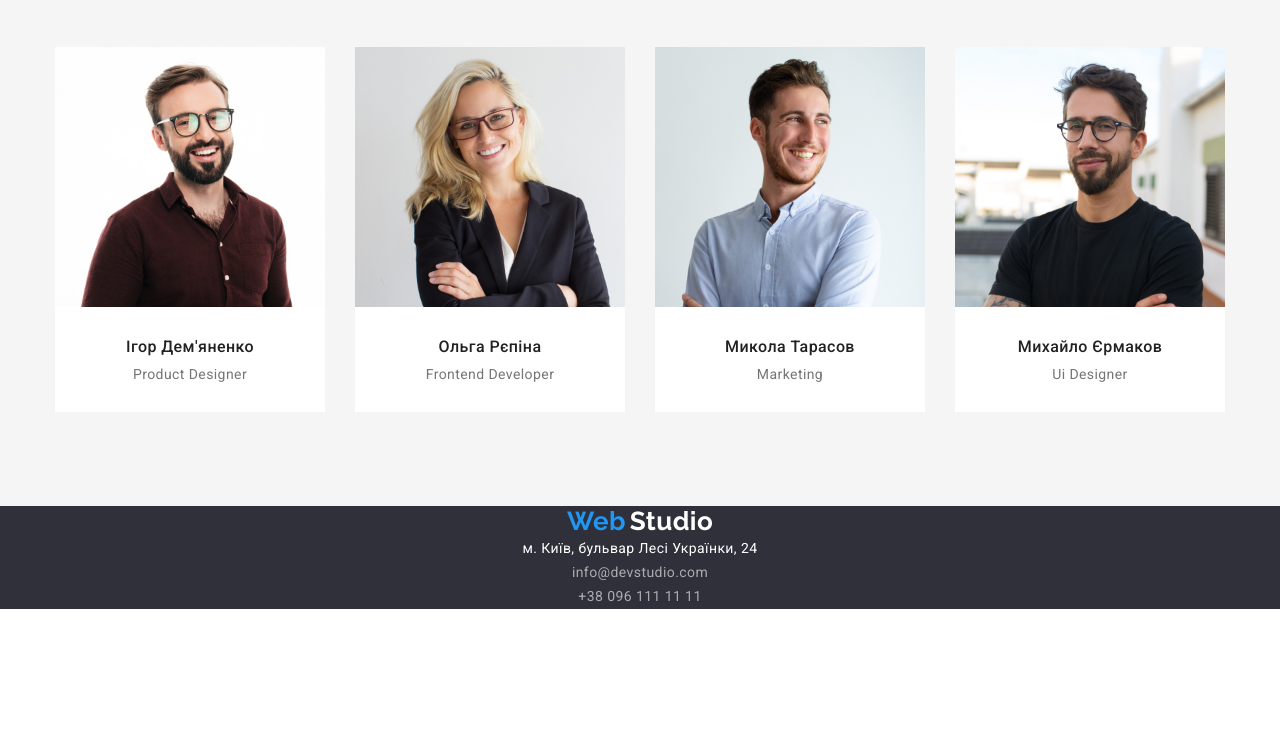
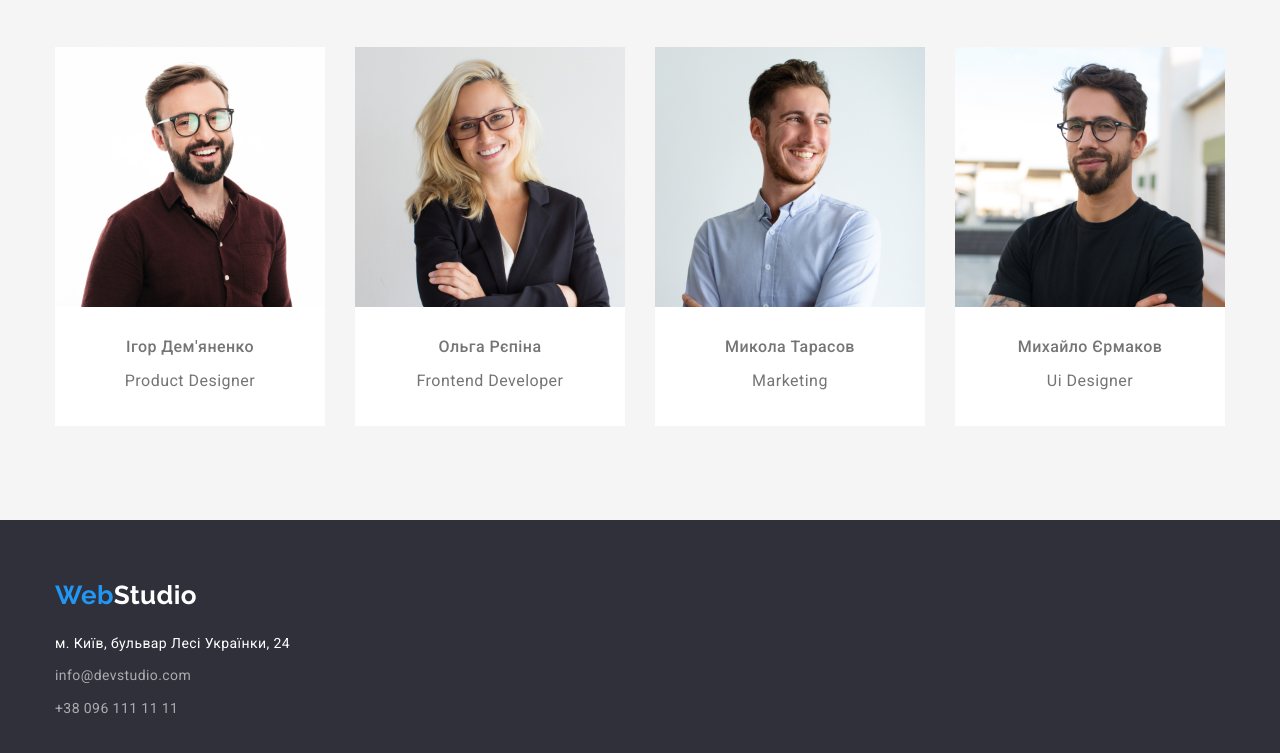
Before and after one commit to Stas-Kostetskyi/goit-markup-hw-03, a plain HTML site: page index.html in a window 1280 px wide. Shown: the part 1593-2346 px from the top of the page. Before the commit the page ends 2202 px from the top, so only its background shows below. Drawn offline with nearby package versions, Linux system fonts and the light colour scheme.

Commit message:
footer correction

```diff
--- a/css/styles.css
+++ b/css/styles.css
@@ -128,8 +128,7 @@ a {
 .cap-tittle {
   margin-top: 0px;
   margin-bottom: 30px;
-  font-family: 'Roboto', sans-serif;
-  font-weight: 900;
+    font-weight: 900;
   font-size: 44px;
   letter-spacing: 0.06em;
   line-height: 1.36;
@@ -143,7 +142,6 @@ a {
   padding: 10px 32px;
   border-color: transparent;
 
-  font-family: 'Roboto', sans-serif;
   font-weight: 700;
   font-size: 16px;
   line-height: 1.88;
@@ -186,7 +184,6 @@ a {
   margin-top: 0;
   margin-bottom: 10px;
 
-  font-family: 'Roboto', sans-serif;
   font-weight: 700;
   font-size: 14px;
   line-height: 1.14;
@@ -225,17 +222,17 @@ a {
 .section-name {
   margin-top: 0;
   margin-bottom: 10px;
-  font-family: 'Roboto', sans-serif;
   font-weight: 500;
   font-size: 16px;
   line-height: 1.19;
+  text-align: center;
+  letter-spacing: 0.03em
 
   color: var(--tittle-text-color);
 }
 
 .section-work h2,
 .section-team h2 {
-  font-family: 'Roboto', sans-serif;
   font-weight: 700;
   font-size: 36px;
   line-height: 1.17;
@@ -268,6 +265,11 @@ a {
 .team-list p {
   margin-top: 0;
   margin-bottom: 30px;
+  font-weight: 400;
+  font-size: 16px;
+  line-height: 1.9;
+  text-align: center;
+  letter-spacing: 0.03em;
 }
 
 .filters-button {
@@ -302,7 +304,6 @@ a {
   min-width: 130px;
 }
 .projects-link h2 {
-  font-family: 'Roboto', sans-serif;
   font-weight: 700;
   font-size: 18px;
   line-height: 2;
@@ -361,7 +362,15 @@ a {
 
 /* footer */
 .footer {
+  padding: 60px 0px;
   background-color: var(--cap-footer-background-color);
+}
+.foot {
+  text-align: left;
+}
+.logo-foot {
+  display: inline-block;
+  margin-bottom: 20px;
 }
 .logo-footer {
   color: var(--basic-white-text);
@@ -371,13 +380,16 @@ a {
   font-size: 26px;
   line-height: 1.2;
 }
+
 .footer li {
   font-style: normal;
   font-weight: 400;
   font-size: 14px;
   line-height: 1.7;
 }
-
+.footer-list .li:not(:last-child) {
+  margin-bottom: 9px;
+}
 .address-mail-tel {
   color: var(--basic-white-text);
 }
--- a/index.html
+++ b/index.html
@@ -121,14 +121,15 @@
   </main>
   <!-- Підвал -->
   <footer class="footer">
-    <div class="container">
-      <a href="./index.html"> <span class="logo">Web</span> <span class="logo-footer">Studio</span> </a>
+    <div class="container foot">
+      <a class="logo-foot" href="./index.html"> <span class="logo">Web</span><span class="logo-footer">Studio</span>
+      </a>
       <address>
-        <ul class="footer list">
-          <li> <a href="https://g.page/luxoptica_lesi_ukrainki?share" target="_blank" rel="noopener noreferrer nofollow"
-              class="address-mail-tel">м. Київ, бульвар Лесі Українки, 24</a></li>
-          <li><a href="mailto:info@devstudio.com" class="footer-mail-tel">info@devstudio.com</a></li>
-          <li><a href="tel:+380961111111" class="footer-mail-tel">+38 096 111 11 11</a></li>
+        <ul class="footer-list list">
+          <li class="li"><a href="https://g.page/luxoptica_lesi_ukrainki?share" target="_blank"
+              rel="noopener noreferrer nofollow" class="address-mail-tel">м. Київ, бульвар Лесі Українки, 24</a></li>
+          <li class="li"><a href="mailto:info@devstudio.com" class="footer-mail-tel">info@devstudio.com</a></li>
+          <li class="li"><a href="tel:+380961111111" class="footer-mail-tel">+38 096 111 11 11</a></li>
         </ul>
       </address>
     </div>
```
Also changed, not shown: portfolio.html (+10 -9 lines).
